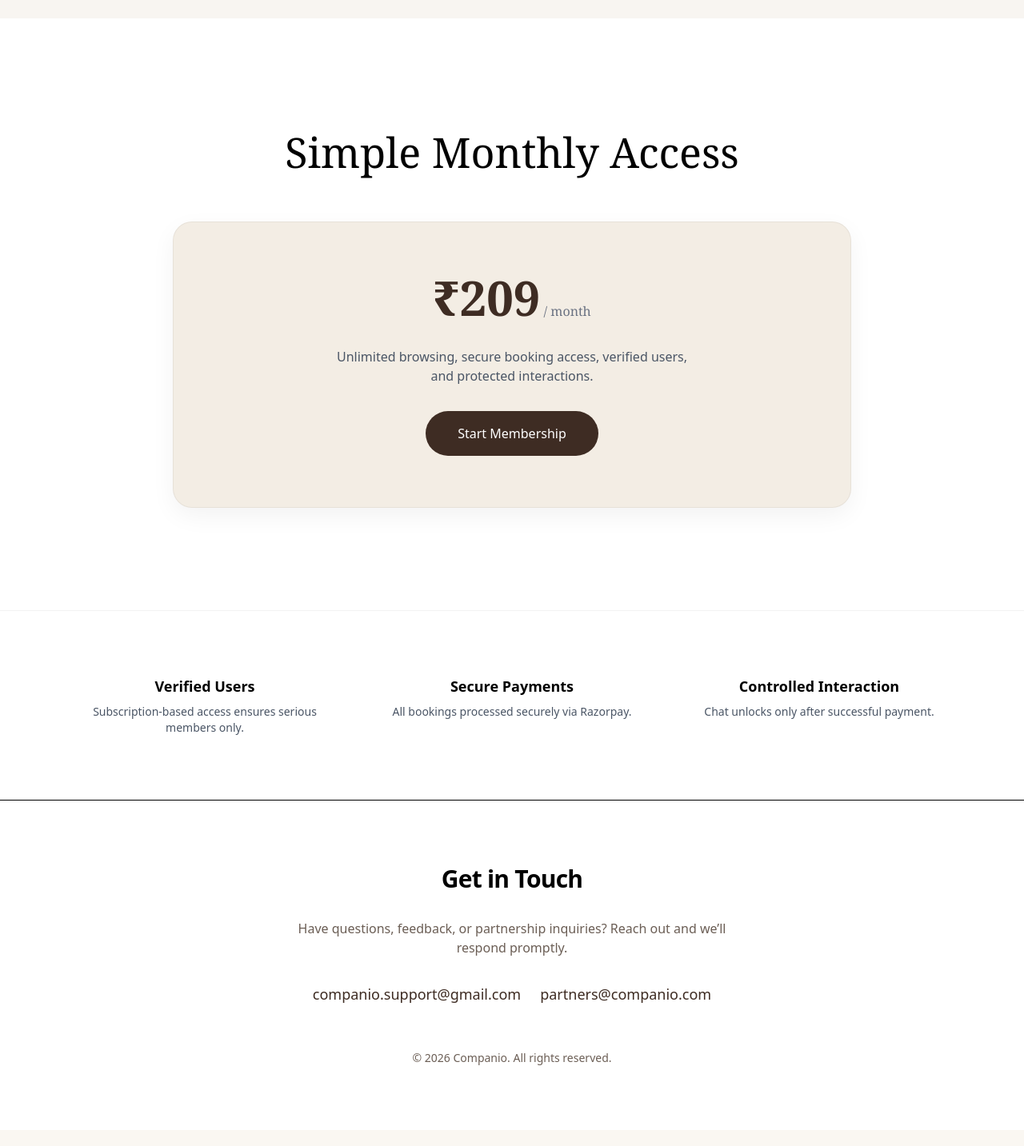
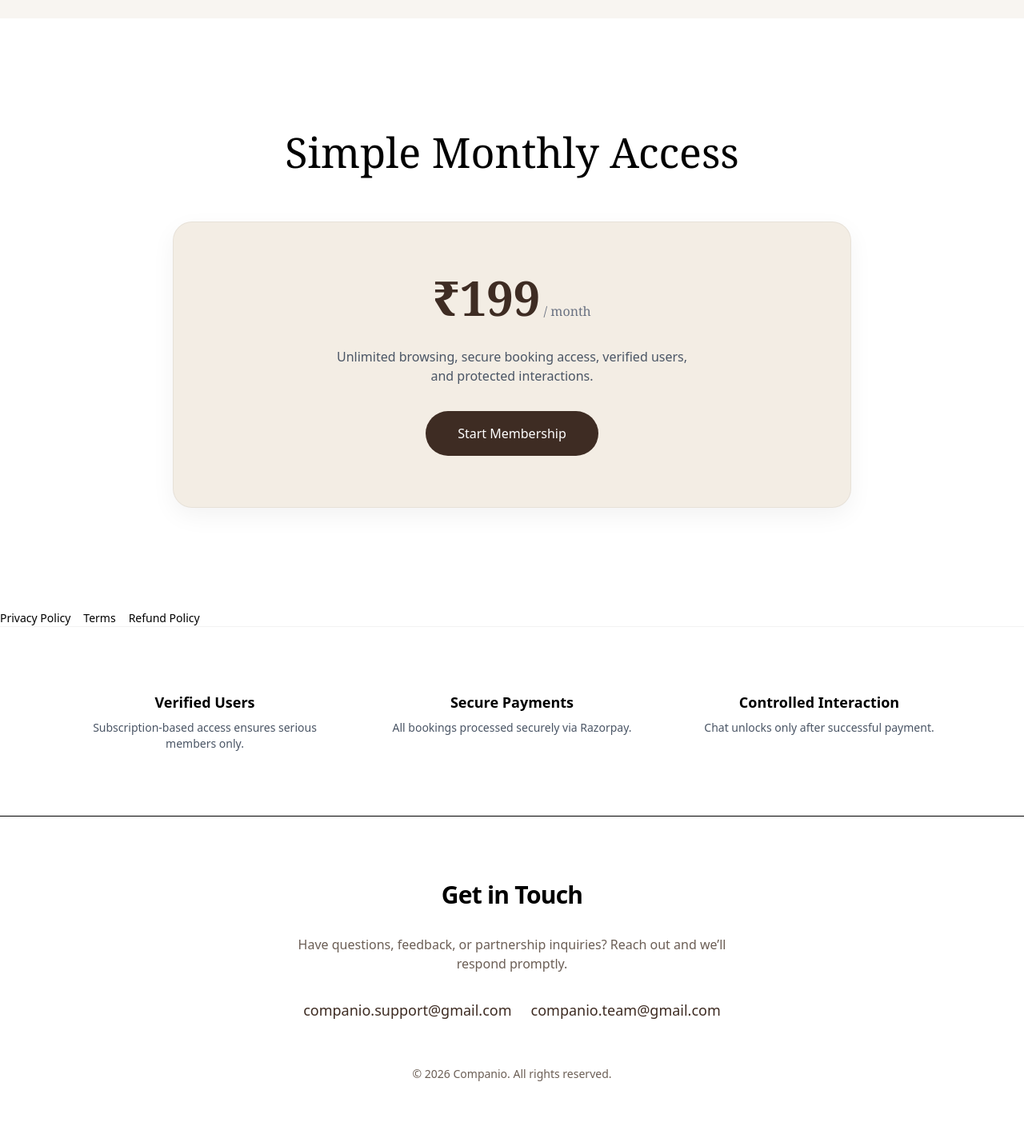
Before and after one commit to hardik-kedar/companio-frontend, a Next.js app: page / in a window 1280 px wide. Shown: the part 3672-5105 px from the top of the page at 80% size. Built offline with nearby package versions, Linux system fonts and the light colour scheme; no server answers.

Commit message:
added policy pages for Razorpay approval

```diff
--- a/app/page.tsx
+++ b/app/page.tsx
@@ -422,7 +422,7 @@ const [isLoggedIn, setIsLoggedIn] = useState(false);
       <div className="bg-[#F3EDE4] p-16 rounded-3xl shadow-soft space-y-8 border border-black/5">
 
         <p className="text-6xl font-serif font-semibold text-primary">
-          ₹209
+          ₹199
           <span className="text-base font-normal text-gray-500"> / month</span>
         </p>
 
@@ -443,7 +443,11 @@ const [isLoggedIn, setIsLoggedIn] = useState(false);
 
 
 
-
+<div className="flex gap-4 text-sm">
+  <a href="/privacy-policy">Privacy Policy</a>
+  <a href="/terms">Terms</a>
+  <a href="/refund-policy">Refund Policy</a>
+</div>
 
 
       {/* ================= SAFETY STRIP ================= */}
@@ -512,7 +516,7 @@ const [isLoggedIn, setIsLoggedIn] = useState(false);
         href="mailto:partners@companio.com"
         className="text-primary hover:underline transition"
       >
-        partners@companio.com
+        companio.team@gmail.com
       </a>
 
     </div>
--- /dev/null
+++ b/app/privacy-policy/page.tsx
@@ -0,0 +1,31 @@
+export default function PrivacyPolicy() {
+  return (
+    <div className="max-w-3xl mx-auto p-6">
+      <h1 className="text-2xl font-semibold mb-4">Privacy Policy</h1>
+
+      <p className="mb-4">
+        At Companio, we value your privacy. This Privacy Policy explains how we collect, use, and protect your information.
+      </p>
+
+      <h2 className="font-semibold mt-4">Information We Collect</h2>
+      <ul className="list-disc ml-6">
+        <li>Name, email, and account details</li>
+        <li>Usage data and interactions on the platform</li>
+      </ul>
+
+      <h2 className="font-semibold mt-4">How We Use Information</h2>
+      <ul className="list-disc ml-6">
+        <li>To provide and improve our services</li>
+        <li>To manage bookings and communication</li>
+      </ul>
+
+      <h2 className="font-semibold mt-4">Data Protection</h2>
+      <p>
+        We implement security measures to protect your data. However, no system is completely secure.
+      </p>
+
+      <h2 className="font-semibold mt-4">Contact</h2>
+      <p>Email: support@trycompanio.in</p>
+    </div>
+  );
+}
--- /dev/null
+++ b/app/refund-policy/page.tsx
@@ -0,0 +1,29 @@
+export default function RefundPolicy() {
+  return (
+    <div className="max-w-3xl mx-auto p-6">
+      <h1 className="text-2xl font-semibold mb-4">Refund Policy</h1>
+
+      <p className="mb-4">
+        Companio offers subscription-based services. Please read our refund policy carefully.
+      </p>
+
+      <h2 className="font-semibold mt-4">No Refund Policy</h2>
+      <p>
+        All payments made for subscriptions are non-refundable once processed.
+      </p>
+
+      <h2 className="font-semibold mt-4">Exceptional Cases</h2>
+      <p>
+        Refunds may be considered in case of technical errors or duplicate payments.
+      </p>
+
+      <h2 className="font-semibold mt-4">Processing Time</h2>
+      <p>
+        Approved refunds will be processed within 5–7 business days.
+      </p>
+
+      <h2 className="font-semibold mt-4">Contact</h2>
+      <p>Email: support@trycompanio.in</p>
+    </div>
+  );
+}
```
Also changed, not shown: 1 other file (tests, documents, lock files or other folders).
